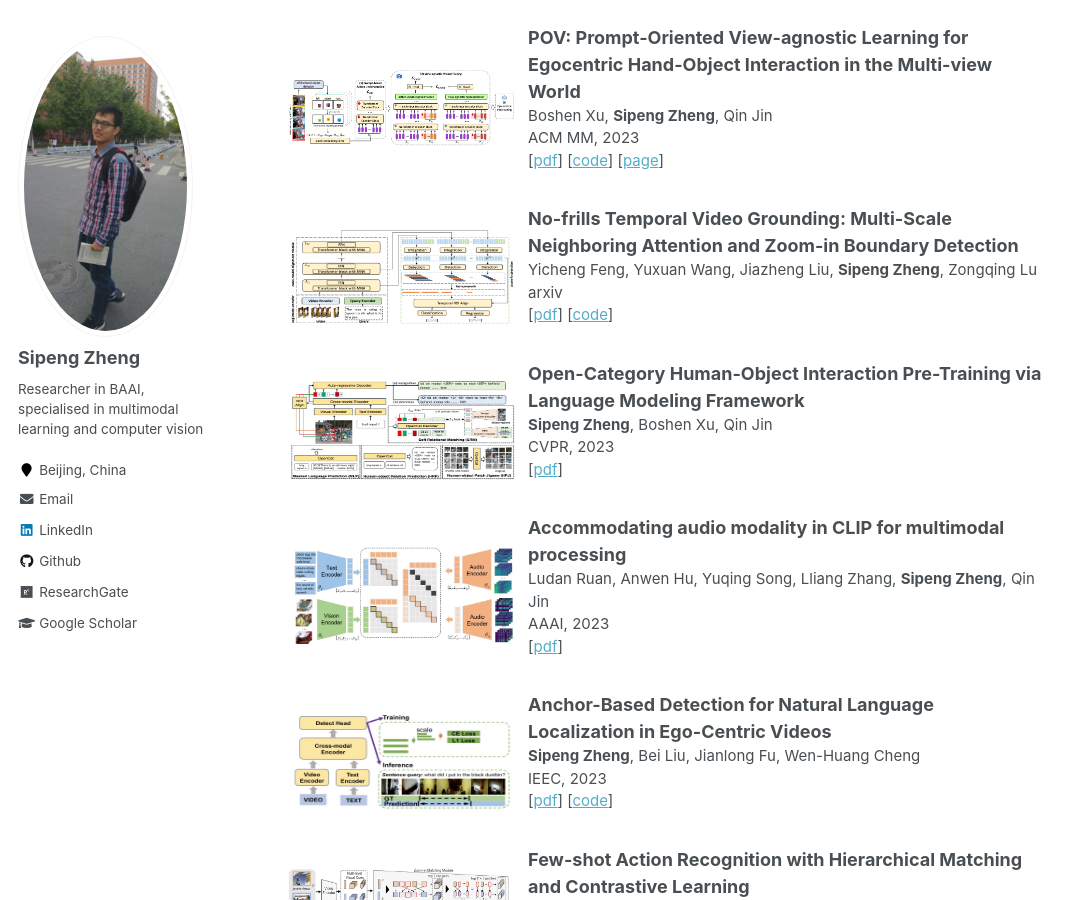
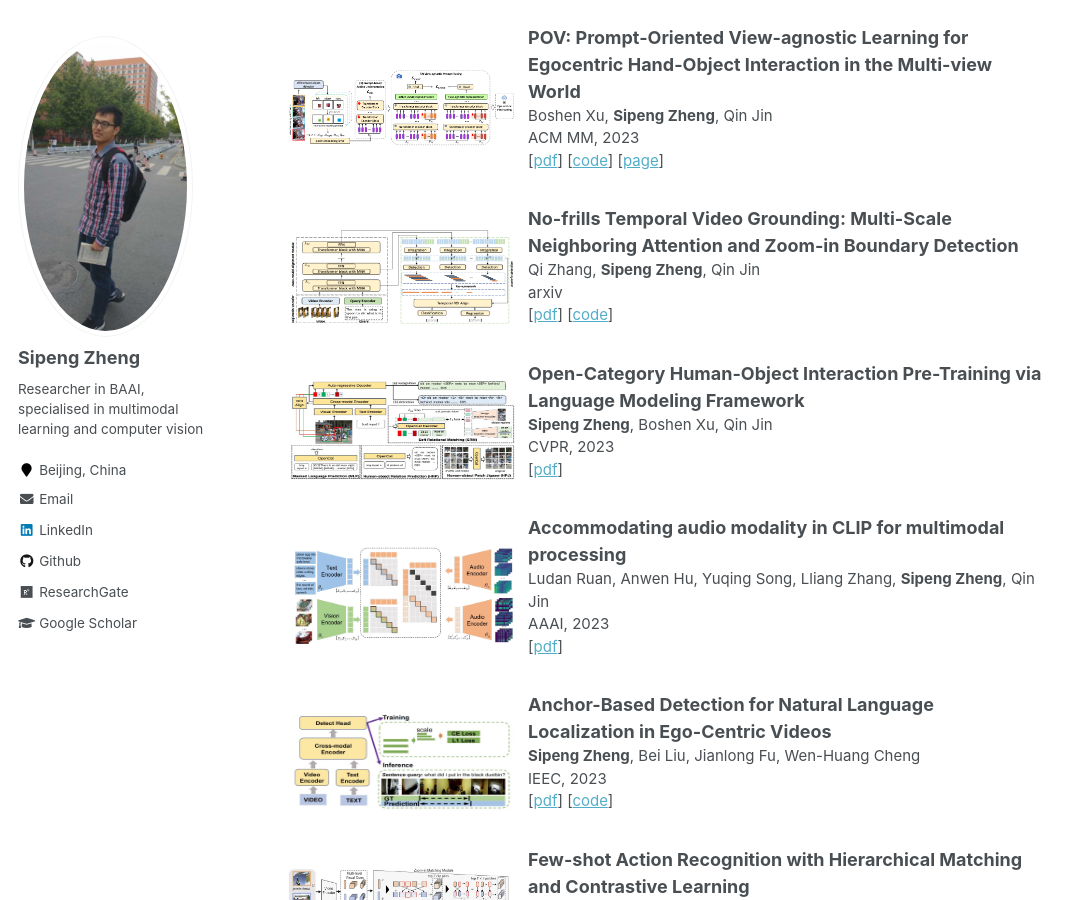
Before and after one commit to zhengsipeng/zhengsipeng.github.io, a Jekyll site: the page built from _pages/about.md, in a window 1280 px wide and 900 px high, scrolled down 2497 px. Shown: the whole window, without its empty margins (0-1086 px from the left). Built offline with Jekyll 4.4.1, drawn with Linux system fonts in a browser that asks for light colours; formulas are drawn with MathJax 3.

Commit message:
Update about.md

```diff
--- a/_pages/about.md
+++ b/_pages/about.md
@@ -160,7 +160,7 @@ For more details, please refer to my [CV](http://zhengsipeng.github.io/cv_zsp_en
   <td style="border: none;"> <img src="./images/pubs/nofrill_23.png" style="height: 100px; width: 500px;"/></td>
   <td style="border: none;">
       <p style="font-size: 15px"><b style="font-size: 18px">No-frills Temporal Video Grounding: Multi-Scale Neighboring Attention and Zoom-in Boundary Detection</b><br>
-        Yicheng Feng, Yuxuan Wang, Jiazheng Liu, <b>Sipeng Zheng</b>, Zongqing Lu<br>
+        Qi Zhang, <b>Sipeng Zheng</b>, Qin Jin<br>
         arxiv
       <br>
           [<a target="_blank" href="https://arxiv.org/abs/2307.10567">pdf</a>]
```
